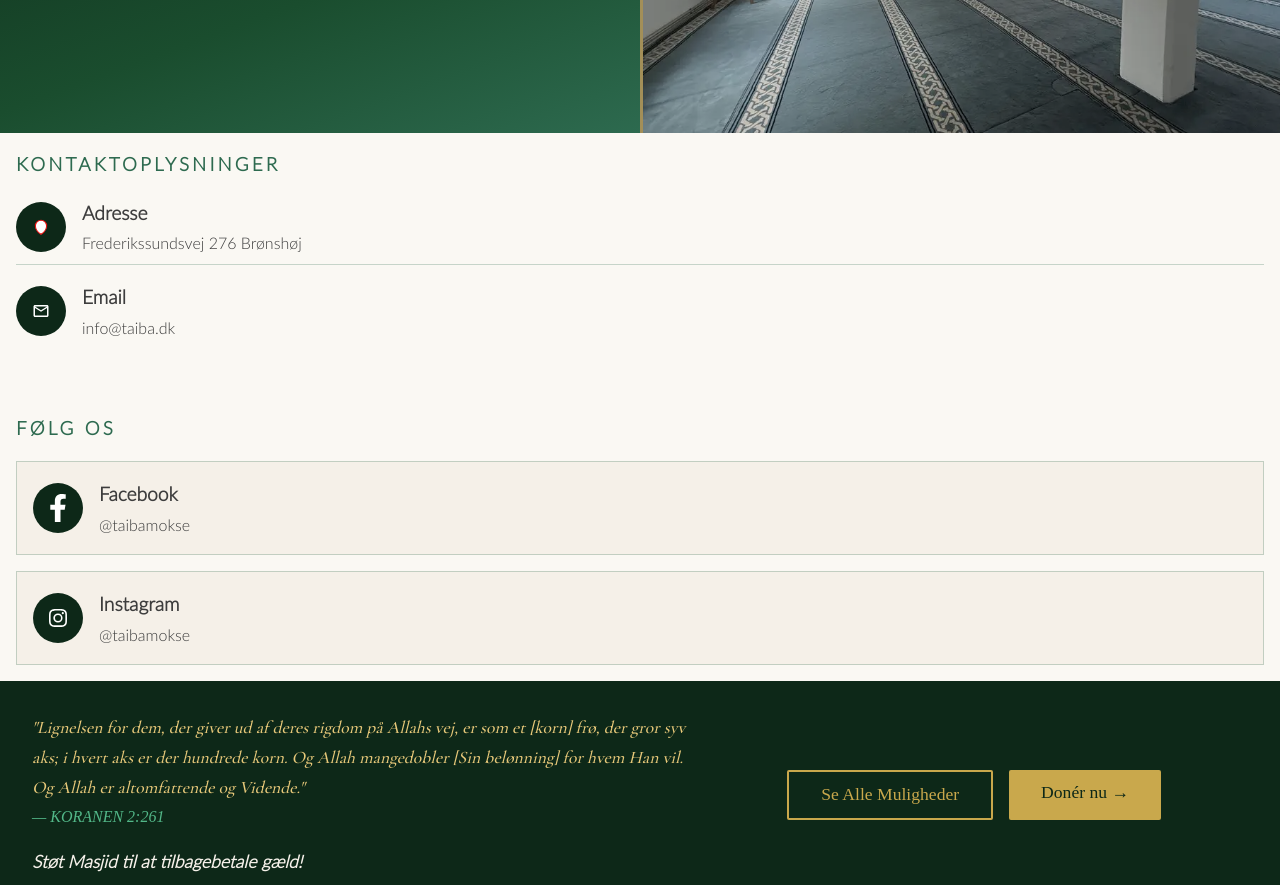
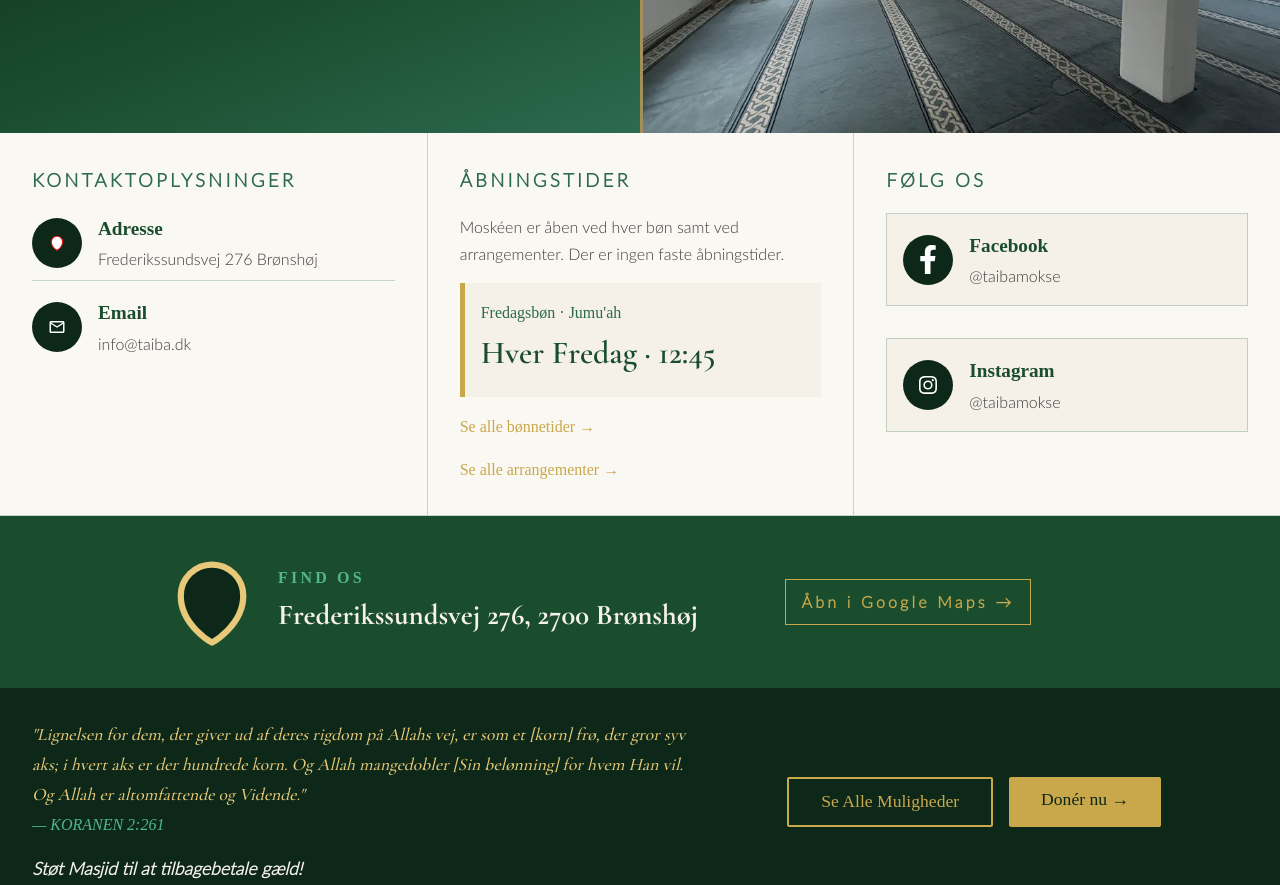
Before and after one commit to HamzaIbrahimi/Taiba, a SvelteKit app: page /kontakt in a window 1280 px wide. Shown: the part 360-1245 px from the top of the page. Built offline with nearby package versions, Linux system fonts and the light colour scheme; a web font is replaced by a local one.

Commit message:
Finish up contact page

```diff
--- a/src/routes/kontakt/+page.svelte
+++ b/src/routes/kontakt/+page.svelte
@@ -5,6 +5,9 @@
 	import email from '$lib/assets/email.svg';
 	import instagram from '$lib/assets/instagram-logo.svg';
 	import pin from '$lib/assets/heroicons_map_pin.svg';
+	import pin_yellow from '$lib/assets/heroicons_map_pin_yellow.svg';
+
+	let jummahTime = new Date().getTimezoneOffset() === -120 ? '13:45' : '12:45';
 </script>
 
 <section class="intro">
@@ -47,9 +50,22 @@
 			</div>
 		</div>
 	</div>
-	<div class="opening-hours"></div>
+	<div class="opening-hours">
+		<h3>Åbningstider</h3>
+		<p>
+			Moskéen er åben ved hver bøn samt ved arrangementer. Der er ingen faste
+			åbningstider.
+		</p>
+		<div class="friday-prayer">
+			<div>Fredagsbøn · Jumu'ah</div>
+			<div class="jummah">Hver Fredag · {jummahTime}</div>
+		</div>
+		<a href="/bedetider">Se alle bønnetider → </a>
+		<a href="/arrangementer">Se alle arrangementer → </a>
+	</div>
 	<div class="follow-us">
 		<h3>Følg Os</h3>
+		<div class="container">
 			<div class="card">
 				<div class="img-container">
 					<img src={facebook} alt="Facebook logo" />
@@ -69,12 +85,32 @@
 				</div>
 			</div>
 		</div>
+	</div>
+</section>
+
+<section>
+	<a
+		class="map"
+		href="https://maps.app.goo.gl/UZg4CY8UK4w45reBA"
+		target="_blank"
+	>
+		<img src={pin_yellow} alt="" />
+		<div class="container">
+			<div>
+				<h4>Find OS</h4>
+				<h1>Frederikssundsvej 276,<br /> 2700 Brønshøj</h1>
+			</div>
+			<div class="highlight">Åbn i Google Maps →</div>
+		</div>
+	</a>
 </section>
 
 <Cta />
 
 <style>
-	.intro {
+	.intro,
+	.opening-hours,
+	.contact {
 		display: grid;
 	}
 
@@ -103,6 +139,8 @@
 
 	h5 {
 		font-size: 1.2rem;
+		font-family: var(--ff-nav-links);
+		color: var(--clr-bg-emerald);
 	}
 
 	hr {
@@ -131,7 +169,8 @@
 		color: var(--fc-primary);
 	}
 
-	a:hover {
+	.contact div a:hover,
+	.intro a:hover {
 		text-decoration: underline;
 		text-underline-offset: 0.5rem;
 		color: var(--clr-gold-light);
@@ -152,7 +191,38 @@
 	}
 
 	.contact > * {
+		padding: 2rem;
+	}
+
+	.opening-hours {
+		background-color: var(--clr-bg-alt);
+		gap: 1rem;
+	}
+
+	.friday-prayer {
+		background-color: var(--clr-bg-page);
 		padding: 1rem;
+		border-left: 5px solid var(--clr-gold);
+	}
+
+	.friday-prayer,
+	.opening-hours a {
+		font-family: var(--ff-nav-links);
+	}
+
+	.opening-hours a {
+		color: var(--clr-gold);
+	}
+
+	.friday-prayer div:first-child {
+		color: var(--clr-bg-jade);
+	}
+
+	.jummah {
+		font-family: var(--ff-heading);
+		font-size: 2rem;
+		color: var(--clr-bg-emerald);
+		font-weight: 600;
 	}
 
 	.img-container {
@@ -188,6 +258,38 @@
 		border-bottom: 1px solid var(--clr-border-green);
 	}
 
+	.map {
+		background-color: var(--clr-bg-emerald);
+		display: flex;
+		justify-content: center;
+		align-items: center;
+		gap: 1rem;
+		padding: 2rem 1rem;
+	}
+
+	.map .container div:nth-child(2) {
+		color: var(--clr-gold);
+		letter-spacing: 0.2rem;
+		font-weight: 700;
+	}
+
+	.map img {
+		width: 100px;
+	}
+
+	.map .container {
+		padding-block: 1rem;
+		display: grid;
+	}
+
+	.map h1 {
+		font-size: 1.8rem;
+	}
+
+	.map h4 {
+		font-family: var(--ff-nav-links);
+	}
+
 	@media (min-width: 768px) {
 		.intro {
 			grid-template-columns: 1fr 1fr;
@@ -196,5 +298,79 @@
 		.masjid-photo-container {
 			border-left: 3px solid var(--clr-gold);
 		}
+
+		.contact {
+			grid-template-columns: 1fr 1fr;
+		}
+
+		.opening-hours {
+			background-color: var(--clr-bg-page);
+			border-left: 1px solid var(--clr-border-green);
+		}
+
+		.info,
+		.opening-hours {
+			border-bottom: 1px solid var(--clr-border-green);
+		}
+
+		.friday-prayer {
+			background-color: var(--clr-bg-alt);
+		}
+
+		.follow-us {
+			grid-column: 1/-1;
+		}
+
+		.follow-us .container {
+			display: grid;
+			grid-template-columns: 1fr 1fr;
+			gap: 1rem;
+		}
+
+		.follow-us {
+			background-color: var(--clr-bg-alt);
+		}
+
+		.follow-us h3 {
+			display: none;
+		}
+
+		.map .container {
+			grid-template-columns: 1fr 1fr;
+			place-items: center;
+		}
+
+		br {
+			display: none;
+		}
+
+		.highlight {
+			border: 1px solid var(--clr-gold);
+			padding: 0.5rem 1rem;
+		}
+	}
+
+	@media (min-width: 1200px) {
+		.follow-us h3 {
+			display: block;
+		}
+
+		.follow-us .container {
+			grid-template-columns: 1fr;
+		}
+
+		.contact {
+			grid-template-columns: repeat(3, 1fr);
+		}
+
+		.follow-us {
+			grid-column: 3/-1;
+			border-bottom: 1px solid var(--clr-border-green);
+			border-left: 1px solid var(--clr-border-green);
+		}
+
+		.contact > * {
+			background-color: var(--clr-bg-page);
+		}
 	}
 </style>
```
Also changed, not shown: src/lib/assets/heroicons_map_pin_yellow.svg (added). Lines whose indentation alone changed are shown as unchanged.
